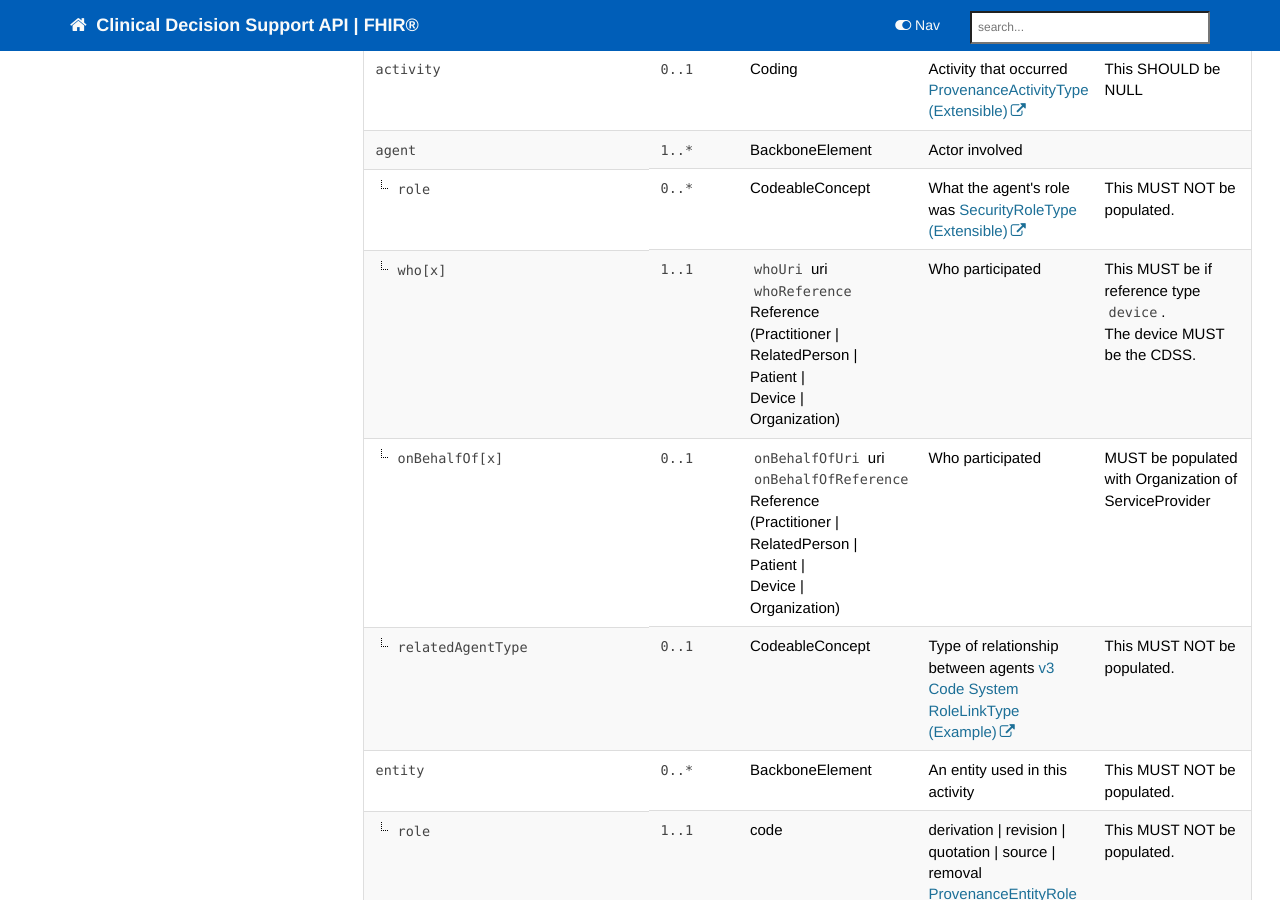
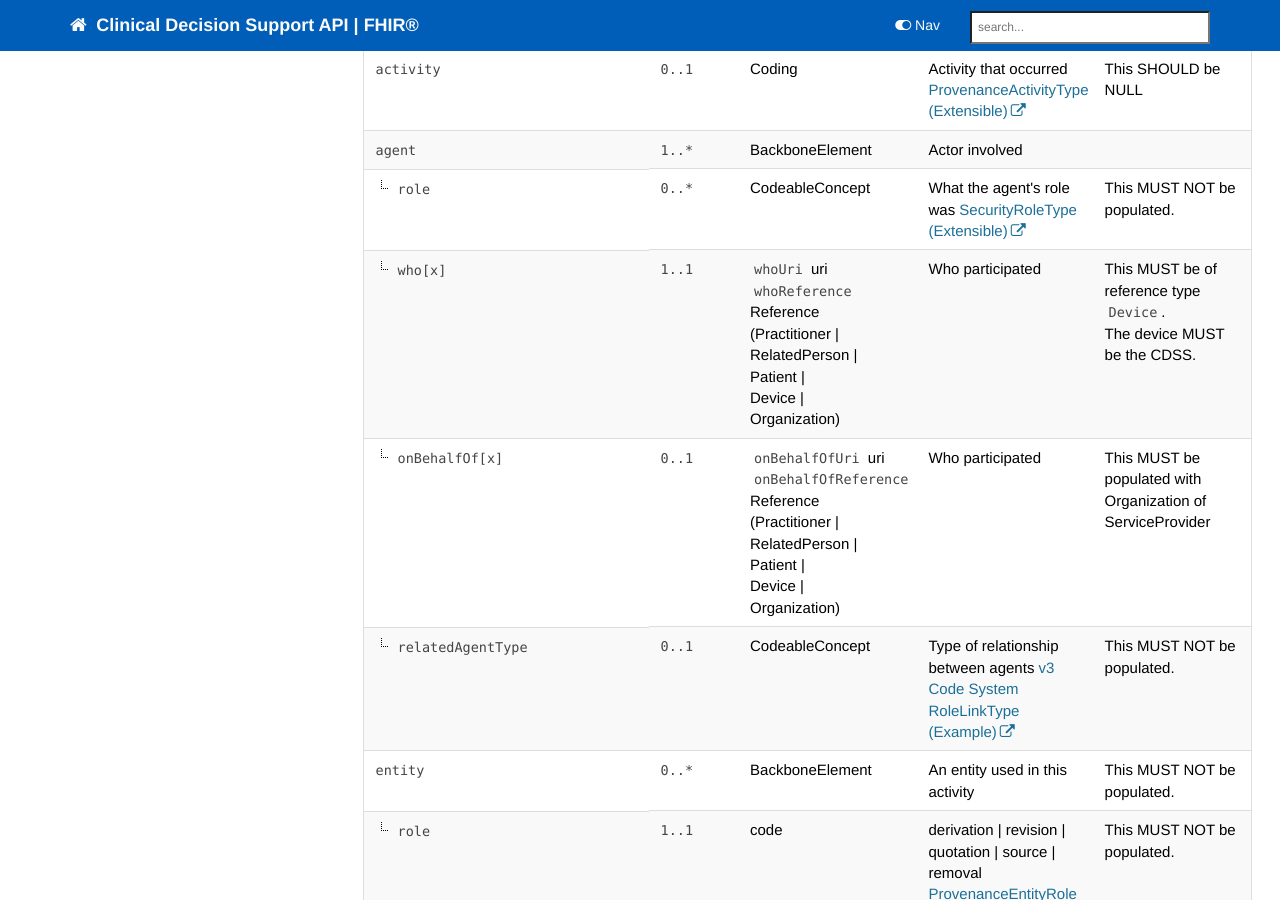
Before and after one commit to nhsconnect/FHIR-CDS, a Jekyll site: the page built from pages/explore/api_provenance.md, in a window 1280 px wide and 900 px high, scrolled down 2173 px. Built offline with Jekyll 4.4.1, drawn with Linux system fonts in a browser that asks for light colours; nearby versions of some CDN libraries; our own code applies the rules of GitHub Pages for plain Markdown files; comment, search, counter and statistics services are not loaded.

Commit message:
Cosmetic grammar and typo fixes

```diff
--- a/pages/explore/api_provenance.md
+++ b/pages/explore/api_provenance.md
@@ -156,7 +156,7 @@ The table below details implementation guidance for this resource in the scope o
       <td><code class="highlighter-rouge">1..1</code></td>
     <td><code class="highlighter-rouge">whoUri</code> uri <br><code class="highlighter-rouge">whoReference</code> <br> Reference<br>(Practitioner |<br>RelatedPerson |<br>Patient |<br>Device |<br>Organization)</td>
     <td>Who participated</td>
-<td>This MUST be  if reference type <code class="highlighter-rouge">device</code>.
+<td>This MUST be of reference type <code class="highlighter-rouge">Device</code>.
 <br/>
 The device MUST be the CDSS.</td>
  </tr>
@@ -165,7 +165,7 @@ The device MUST be the CDSS.</td>
       <td><code class="highlighter-rouge">0..1</code></td>
     <td><code class="highlighter-rouge">onBehalfOfUri</code> uri <br><code class="highlighter-rouge">onBehalfOfReference</code> <br> Reference<br>(Practitioner |<br>RelatedPerson |<br>Patient |<br>Device |<br>Organization)</td>
     <td>Who participated</td>
-<td>MUST be populated with Organization of ServiceProvider</td>
+<td>This MUST be populated with Organization of ServiceProvider</td>
  </tr>
 <tr>
   <td class="sub"><code class="highlighter-rouge">relatedAgentType</code></td>
```
Also changed, not shown: pages/explore/api_care_plan.md (+7 -0 lines), pages/explore/api_questionnaire.md (+8 -7 lines).
